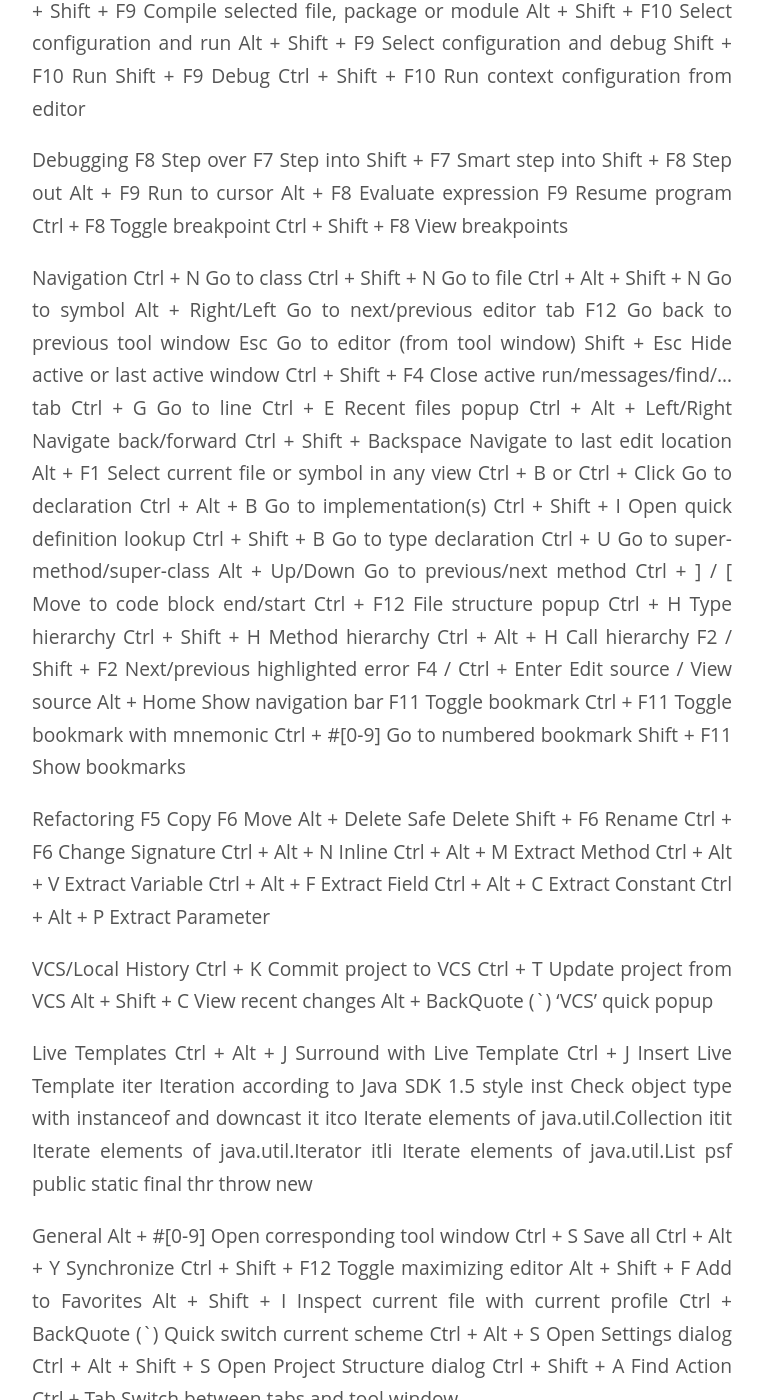
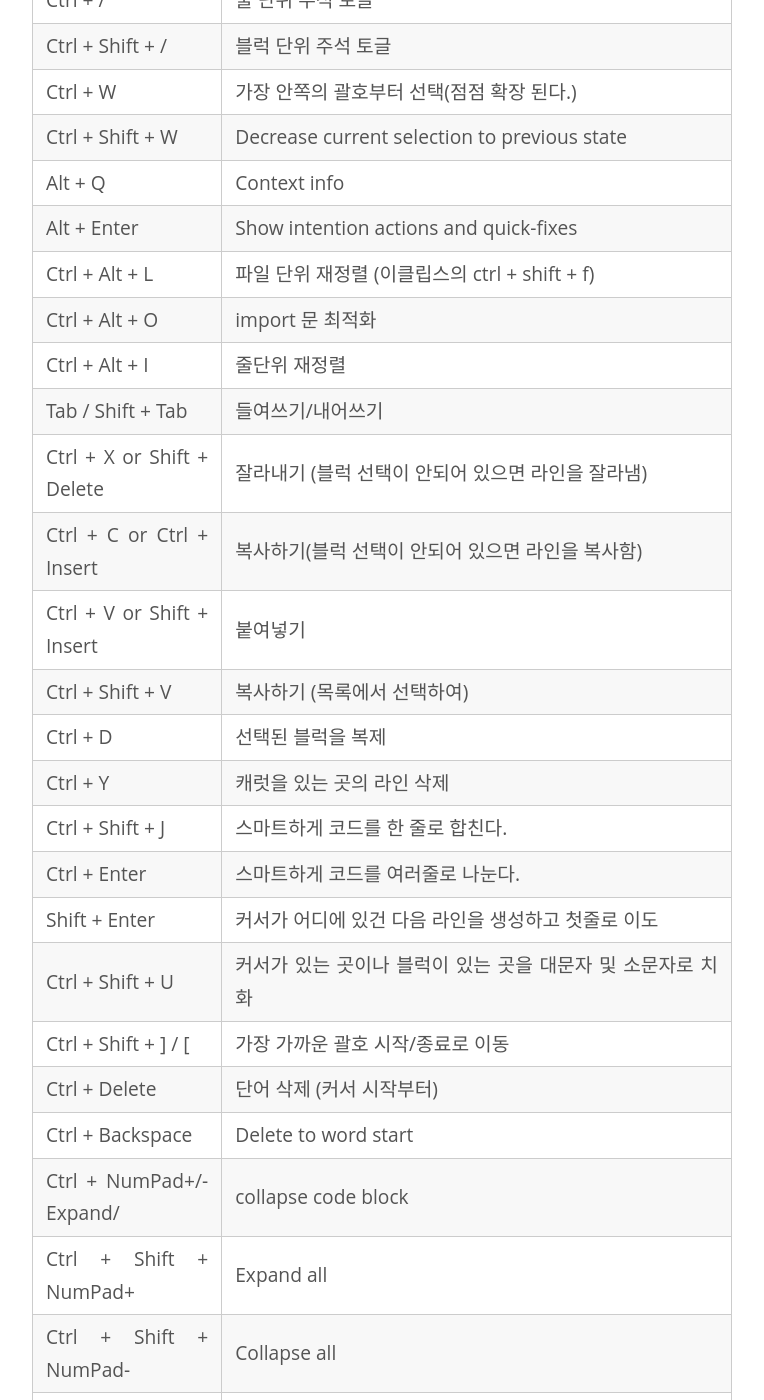
Before and after one commit to EricSeokgon/hadesyi.github.io, a Jekyll site: the page built from _posts/2015-08-25-intellij-keymap.markdown, in a window 1280 px wide and 1400 px high, scrolled down 1617 px. Shown: the whole window, without its empty margins (258-1022 px from the left). Built offline with Jekyll 4.4.1, drawn with Linux system fonts in a browser that asks for light colours; some of the changed text lies outside the part shown.

Commit message:
Blog Update

```diff
--- a/_posts/2015-08-25-intellij-keymap.markdown
+++ b/_posts/2015-08-25-intellij-keymap.markdown
@@ -11,68 +11,73 @@ tags: [intellij, 단축키]
 * TOC
 {:toc}
 
-## Intellij 단축키
-Editing
-Ctrl + Space Basic code completion (the name of any class,method or variable)
-Ctrl + Shift + Space Smart code completion (filters the list of methodsand variables by expected type)
-Ctrl + Shift + Enter Complete statement
-Ctrl + P  함수호출시 인수 정보 확인 (within method call arguments)
-Ctrl + Q  코드에 대한 문서창 팝업
-Shift + F1 코드에 대한 문서 인터넷 브라우저로 팝업
-Ctrl + mouse  코드를 링크처럼 타고 들어감
-Ctrl + F1 Show descriptions of error or warning at caret
-Alt + Insert  코드 생성 (Getters, Setters, Constructors,hashCode/equals, toString)
-Ctrl + O  메서드 오버라이드 구현
-Ctrl + I    인터페이스 메서드 구현
-Ctrl + Alt + T  다음으로 코드 감싸기… (if..else, try..catch, for,synchronized, etc.)
-Ctrl + / 줄 단위 주석 토글
-Ctrl + Shift + /  블럭 단위 주석 토글
-Ctrl + W 가장 안쪽의 괄호부터 선택(점점 확장 된다.)
-Ctrl + Shift + W Decrease current selection to previous state
-Alt + Q Context info
-Alt + Enter Show intention actions and quick-fixes
-Ctrl + Alt + L  파일 단위 재정렬 (이클립스의 ctrl + shift + f)
-Ctrl + Alt + O import 문 최적화
-Ctrl + Alt + I  줄단위 재정렬
-Tab / Shift + Tab  들여쓰기/내어쓰기
-Ctrl + X or Shift + Delete 잘라내기 (블럭 선택이 안되어 있으면 라인을 잘라냄)
-Ctrl + C or Ctrl + Insert 복사하기(블럭 선택이 안되어 있으면 라인을 복사함)
-Ctrl + V or Shift + Insert 붙여넣기
-Ctrl + Shift + V 복사하기 (목록에서 선택하여)
-Ctrl + D 선택된 블럭을 복제
-Ctrl + Y 캐럿을 있는 곳의 라인 삭제
-Ctrl + Shift + J 스마트하게 코드를 한 줄로 합친다.
-Ctrl + Enter 스마트하게 코드를 여러줄로 나눈다.
-Shift + Enter 커서가 어디에 있건 다음 라인을 생성하고 첫줄로 이도
-Ctrl + Shift + U 커서가 있는 곳이나 블럭이 있는 곳을 대문자 및 소문자로 치화
-Ctrl + Shift + ] / [  가장 가까운 괄호 시작/종료로 이동
-Ctrl + Delete 단어 삭제 (커서 시작부터)
-Ctrl + Backspace Delete to word start
-Ctrl + NumPad+/- Expand/collapse code block
-Ctrl + Shift + NumPad+ Expand all
-Ctrl + Shift + NumPad- Collapse all
-Ctrl + F4 Close active editor tab
+# Intellij 단축키
+##Editing
+
+|단축키|설명|
+|-----|----|
+|Ctrl + Space  |Basic code completion (the name of any class,method or variable)|
+|Ctrl + Shift + Space |Smart code completion (filters the list of methodsand variables by expected type)
+|Ctrl + Shift + Enter |Complete statement
+|Ctrl + P | 함수호출시 인수 정보 확인 (within method call arguments)
+|Ctrl + Q  |코드에 대한 문서창 팝업
+|Shift + F1 |코드에 대한 문서 인터넷 브라우저로 팝업
+|Ctrl + mouse|  코드를 링크처럼 타고 들어감
+|Ctrl + F1 |Show descriptions of error or warning at caret
+|Alt + Insert | 코드 생성 (Getters, Setters, Constructors,hashCode/equals, toString)
+|Ctrl + O | 메서드 오버라이드 구현
+|Ctrl + I  |  인터페이스 메서드 구현
+|Ctrl + Alt + T | 다음으로 코드 감싸기… (if..else, try..catch, for,synchronized, etc.)
+|Ctrl + / |줄 단위 주석 토글
+|Ctrl + Shift + /  |블럭 단위 주석 토글
+|Ctrl + W |가장 안쪽의 괄호부터 선택(점점 확장 된다.)
+|Ctrl + Shift + W |Decrease current selection to previous state
+|Alt + Q |Context info
+|Alt + Enter |Show intention actions and quick-fixes
+|Ctrl + Alt + L | 파일 단위 재정렬 (이클립스의 ctrl + shift + f)
+|Ctrl + Alt + O| import 문 최적화
+|Ctrl + Alt + I | 줄단위 재정렬
+|Tab / Shift + Tab|  들여쓰기/내어쓰기
+|Ctrl + X or Shift + Delete |잘라내기 (블럭 선택이 안되어 있으면 라인을 잘라냄)
+|Ctrl + C or Ctrl + Insert |복사하기(블럭 선택이 안되어 있으면 라인을 복사함)
+|Ctrl + V or Shift + Insert |붙여넣기
+|Ctrl + Shift + V| 복사하기 (목록에서 선택하여)
+|Ctrl + D |선택된 블럭을 복제
+|Ctrl + Y |캐럿을 있는 곳의 라인 삭제
+|Ctrl + Shift + J |스마트하게 코드를 한 줄로 합친다.
+|Ctrl + Enter |스마트하게 코드를 여러줄로 나눈다.
+|Shift + Enter |커서가 어디에 있건 다음 라인을 생성하고 첫줄로 이도
+|Ctrl + Shift + U |커서가 있는 곳이나 블럭이 있는 곳을 대문자 및 소문자로 치화
+|Ctrl + Shift + ] / [  |가장 가까운 괄호 시작/종료로 이동
+|Ctrl + Delete |단어 삭제 (커서 시작부터)
+|Ctrl + Backspace |Delete to word start
+|Ctrl + NumPad+/- Expand/ |collapse code block
+|Ctrl + Shift + NumPad+ |Expand all
+|Ctrl + Shift + NumPad- |Collapse all
+|Ctrl + F4 |Close active editor tab
 
 
-Double Shift Search everywhere
-Ctrl + F Find
-F3 Find next
-Shift + F3 Find previous
-Ctrl + R Replace
-Ctrl + Shift + F Find in path
-Ctrl + Shift + R Replace in path
-Ctrl + Shift + S Search structurally (Ultimate Edition only)
-Ctrl + Shift + M Replace structurally (Ultimate Edition only)
+## Double Shift Search everywhere
+|단축키|설명|
+|-----|----|
+|Ctrl + F |Find
+|F3 |Find next
+|Shift + F3 |Find previous
+|Ctrl + R |Replace
+|Ctrl + Shift + F |Find in path
+|Ctrl + Shift + R |Replace in path
+|Ctrl + Shift + S |Search structurally (Ultimate Edition only)
+|Ctrl + Shift + M |Replace structurally (Ultimate Edition only)
 
 
 
-Usage Search
+## Usage Search
 Alt + F7 / Ctrl + F7 Find usages / Find usages in file
 Ctrl + Shift + F7 Highlight usages in file
 Ctrl + Alt + F7 Show usages
 
 
-Compile and Run
+## Compile and Run
 Ctrl + F9 Make project (compile modifed and dependent)
 Ctrl + Shift + F9 Compile selected file, package or module
 Alt + Shift + F10 Select configuration and run
@@ -81,7 +86,7 @@ Shift + F10 Run
 Shift + F9 Debug
 Ctrl + Shift + F10 Run context configuration from editor
 
-Debugging
+## Debugging
 F8 Step over
 F7 Step into
 Shift + F7 Smart step into
@@ -93,7 +98,7 @@ Ctrl + F8 Toggle breakpoint
 Ctrl + Shift + F8 View breakpoints
 
 
-Navigation
+##Navigation
 Ctrl + N Go to class
 Ctrl + Shift + N Go to file
 Ctrl + Alt + Shift + N Go to symbol
@@ -128,7 +133,7 @@ Shift + F11 Show bookmarks
 
 
 
-Refactoring
+##Refactoring
 F5 Copy
 F6 Move
 Alt + Delete Safe Delete
@@ -143,14 +148,14 @@ Ctrl + Alt + P Extract Parameter
 
 
 
-VCS/Local History
+##VCS/Local History
 Ctrl + K Commit project to VCS
 Ctrl + T Update project from VCS
 Alt + Shift + C View recent changes
 Alt + BackQuote (`) ‘VCS’ quick popup
 
 
-Live Templates
+##Live Templates
 Ctrl + Alt + J Surround with Live Template
 Ctrl + J Insert Live Template
 iter Iteration according to Java SDK 1.5 style
@@ -162,7 +167,7 @@ psf public static final
 thr throw new
 
 
-General
+##General
 Alt + #[0-9] Open corresponding tool window
 Ctrl + S Save all
 Ctrl + Alt + Y Synchronize
```
